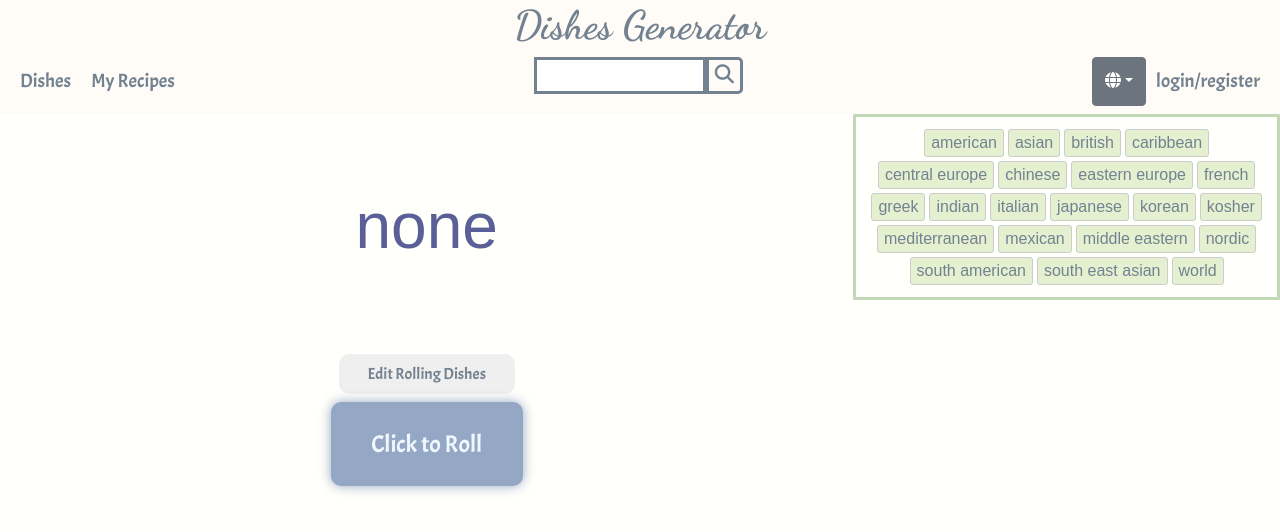
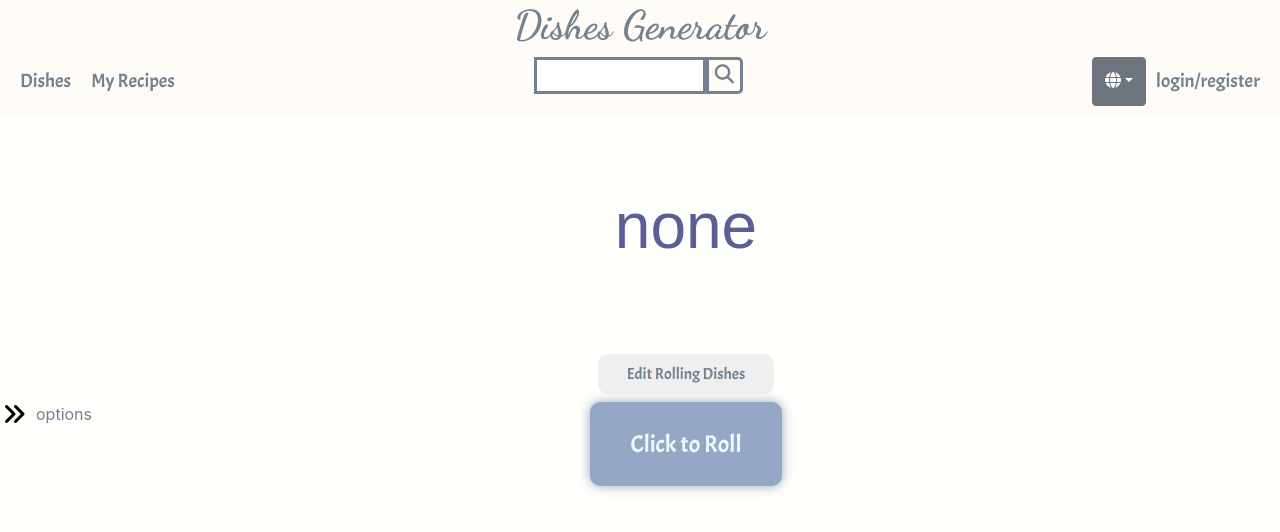
Before and after one commit to Luna123j/recipe_dice, a React (Create React App) app in the folder client/: page / in a window 1280 px wide. Shown: the top 532 px of the page. Built offline with nearby package versions, Linux system fonts and the light colour scheme; no server answers.

Commit message:
add sidbar and effect

```diff
--- a/client/src/component/RollDice.jsx
+++ b/client/src/component/RollDice.jsx
@@ -14,8 +14,7 @@ const RollDice = (props) => {
     randomRecipe: 'none',
     rolling: false,
   })
-
-
+  const [open, setOpen] = useState(false)
 
   const [stop, setStop] = useState(false)
   const navigate = useNavigate();
@@ -42,6 +41,10 @@ const RollDice = (props) => {
 
   }
 
+  const toggleOpen = ()=>{
+    setOpen(!open)
+  }
+
   useEffect(() => {
     if (state.rolling && stop) {
       setStop(false)
@@ -51,7 +54,15 @@ const RollDice = (props) => {
 
   return (
     <div className="rollDice">
+      <div className="sideBar">
+        <button className="sideBtn" onClick={toggleOpen}><i className="fa-solid fa-angles-right"></i></button>
+        {/* <div className="tagContainer">
+          <CuisineType />
+        </div> */}
+      </div>
+      <div className="sideBar">options</div>
       <div className="diceContainer">
+
         <Dice rolling={state.rolling} randomRecipe={state.randomRecipe} setApiResult={props.setApiResult} />
         <div className="button-container">
           <button className="editBtn" type="Submit" onClick={handleEdit}>Edit Rolling Dishes</button>
@@ -59,10 +70,7 @@ const RollDice = (props) => {
         </div>
 
       </div>
-      <div className="tagContainer">
-        <CuisineType />
 
-      </div>
     </div>
 
   )
--- a/client/src/component/RollDice.scss
+++ b/client/src/component/RollDice.scss
@@ -26,6 +26,7 @@
     font-size: x-large;
     color: aliceblue;
   }
+
   .editBtn {
     color: #738290;
     font-family: 'Acme', sans-serif;
@@ -37,6 +38,34 @@
     margin-top: 3em;
     align-self: center;
     cursor: pointer;
+  }
+
+  .sideBtn{
+    height: 100%;
+    border: none;
+    background-color: transparent;
+    animation: mover 1s infinite alternate;
+    font-size: x-large;
+  }
+
+
+}
+
+.tagContainer {
+  width: 50%;
+}
+
+.button-container{
+  display: flex;
+  flex-direction: column;
+
+}
+
+.sideBar{
+  height: 100%;
+  text-align: center;
+  vertical-align: middle;
+  line-height: 600px;
 }
 
 @-webkit-keyframes glowing {
@@ -53,6 +82,7 @@
     -webkit-box-shadow: 0 0 3px #738290;
   }
 }
+
 @keyframes glowing {
   0% {
     background-color: #738290;
@@ -67,14 +97,12 @@
     box-shadow: 0 0 3px #738290;
   }
 }
+
+@keyframes mover {
+  0% {
+    transform: translateX(0);
   }
-
-.tagContainer {
-  width: 50%;
+  100% {
+    transform: translateX(-5px);
   }
-
-.button-container{
-  display: flex;
-  flex-direction: column;
-
 }
```
Lines whose indentation alone changed are shown as unchanged.
